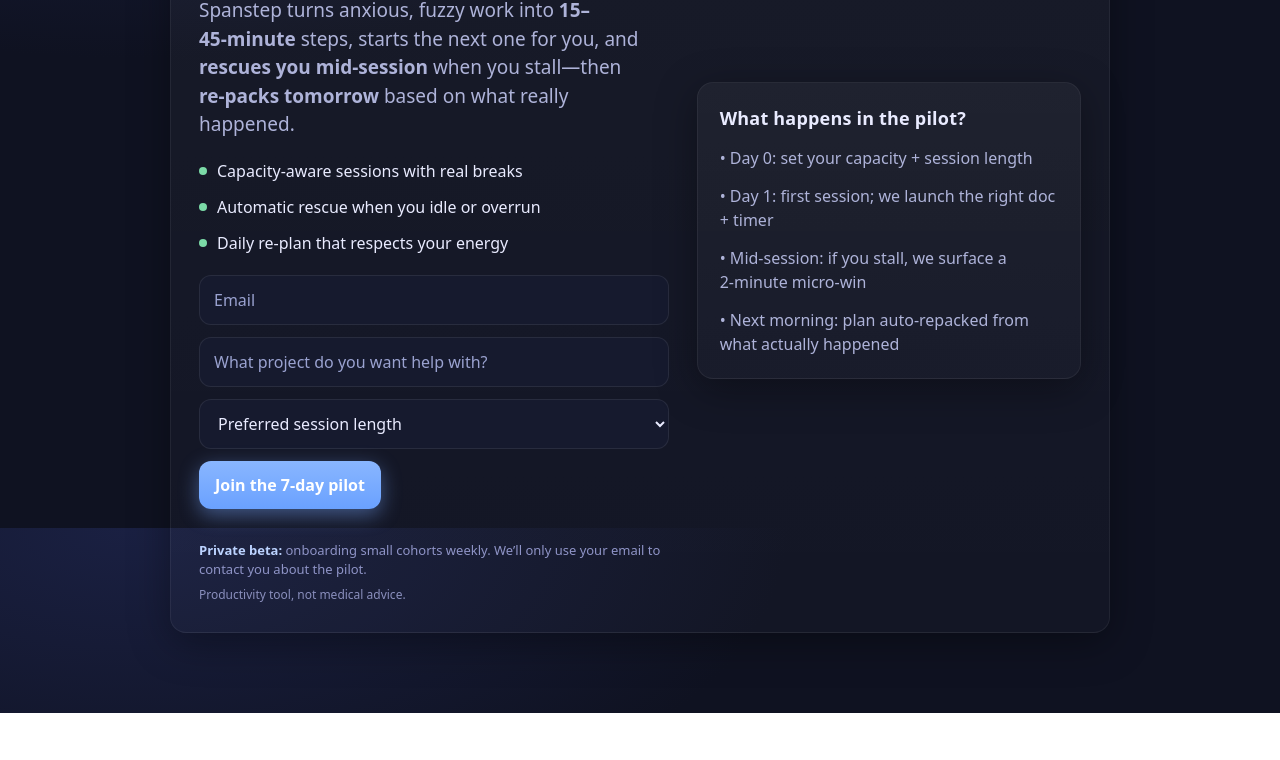
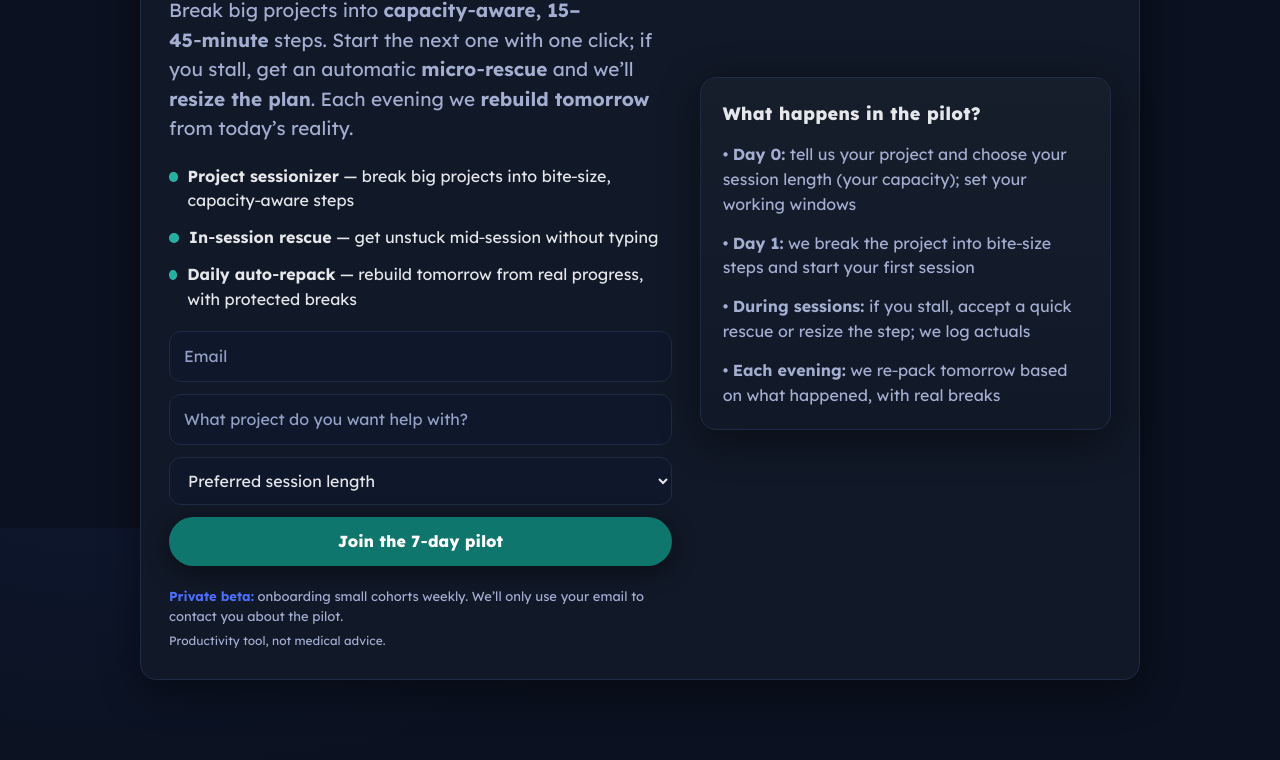
Before and after one commit to dlperez150-web/spanstep-site, a plain HTML site: page index.html in a window 1280 px wide. Shown: the part 272-1032 px from the top of the page. Before the commit the page ends 985 px from the top, so only its background shows below. Drawn offline with Linux system fonts and the light colour scheme.

Commit message:
Update index.html

```diff
--- a/index.html
+++ b/index.html
@@ -1,99 +1,98 @@
-
 <!DOCTYPE html>
 <html lang="en">
 <head>
   <meta charset="utf-8" />
   <meta name="viewport" content="width=device-width, initial-scale=1" />
-  <title>Spanstep — Ship big projects, gently</title>
-  <meta name="description" content="Spanstep turns big, anxious projects into 15–45-minute wins. Start the next step, get an automatic rescue when you stall, and wake up to a plan that fits your capacity." />
+  <title>Spanstep — Small steps. Steady progress.</title>
+  <meta name="description" content="Spanstep breaks big projects into capacity‑aware, 15–45‑minute steps. Start the next one with one click, get an automatic micro‑rescue when you stall, and wake up to a plan that fits what actually happened." />
+  <!-- Brand font -->
+  <link rel="preconnect" href="https://fonts.googleapis.com">
+  <link rel="preconnect" href="https://fonts.gstatic.com" crossorigin>
+  <link href="https://fonts.googleapis.com/css2?family=Lexend:wdth,wght@85..125,100..800&display=swap" rel="stylesheet">
   <style>
+    /* ---- Dark theme tokens ---- */
     :root{
-      --bg:#0f1221;
-      --card:#161a2e;
-      --ink:#e9ebff;
-      --muted:#aeb3d9;
-      --accent:#7aa9ff;
+      --bg:#0b1120;          /* page background */
+      --surface:#111827;     /* card background */
+      --surface-2:#0f172a;   /* header/footer/muted surface */
+      --ink:#e5e7eb;         /* primary text */
+      --muted:#a3aed1;       /* secondary text */
+      --divider:#1f2a44;     /* borders */
+      --brand:#22B0A2;       /* teal accent from brand */
+      --brand-2:#4C6FFF;     /* indigo secondary */
+      --brand-deep:#0F766E;  /* deep teal for buttons */
+      --brand-deep-hover:#0B6C64;
       --ok:#7BDAA7;
       --radius:16px;
+      --shadow: 0 10px 40px rgba(0,0,0,.45);
     }
     *{box-sizing:border-box}
     html,body{height:100%}
     body{
       margin:0;
-      font-family: ui-sans-serif, system-ui, -apple-system, Segoe UI, Roboto, Helvetica, Arial, Apple Color Emoji, Segoe UI Emoji;
-      background: radial-gradient(1200px 600px at 10% 0%, #1a2042 0%, var(--bg) 55%) no-repeat fixed;
+      font-family: "Lexend", Inter, system-ui, -apple-system, Segoe UI, Roboto, "Helvetica Neue", Arial, sans-serif;
+      background: radial-gradient(1200px 600px at 10% -10%, #0f1831 0%, var(--bg) 55%) fixed;
       color: var(--ink);
-      line-height:1.5;
+      line-height:1.55;
+      -webkit-font-smoothing: antialiased;
+      -moz-osx-font-smoothing: grayscale;
     }
-    .wrap{ max-width:980px; margin:0 auto; padding:48px 20px 80px; }
+    .wrap{ max-width:1040px; margin:0 auto; padding:40px 20px 80px; }
     header{ display:flex; align-items:center; justify-content:space-between; gap:16px; margin-bottom:24px; }
-    .logo{ display:flex; align-items:center; gap:12px; font-weight:700; letter-spacing:.2px; }
-    .logo-mark{
-      width:28px; height:28px; border-radius:8px;
-      background: conic-gradient(from 180deg at 50% 50%, #7aa9ff, #7BDAA7, #7aa9ff);
-      box-shadow: 0 0 0 2px rgba(122,169,255,.25), 0 10px 30px rgba(0,0,0,.35);
-    }
-    .card{
-      background: linear-gradient(180deg, rgba(255,255,255,.04), rgba(255,255,255,.02));
-      border: 1px solid rgba(255,255,255,.06);
-      border-radius: var(--radius);
-      box-shadow: 0 10px 40px rgba(0,0,0,.35);
-    }
+    .logo{ display:flex; align-items:center; gap:12px; font-weight:800; letter-spacing:.2px; color:var(--ink); font-size:20px; }
+    .logo-mark{ width:36px; height:36px; border-radius:50%; background:linear-gradient(135deg, var(--brand), var(--brand-2)); box-shadow:0 8px 24px rgba(0,0,0,.45);}
+    .card{ background: var(--surface); border:1px solid var(--divider); border-radius:16px; box-shadow: var(--shadow);}
     .hero{ display:grid; grid-template-columns: 1.1fr .9fr; gap:28px; align-items:center; padding:28px; margin-top:10px; }
     @media (max-width: 900px){ .hero{grid-template-columns: 1fr; padding:20px;} }
-    h1{ font-size: clamp(32px, 4.3vw, 52px); line-height:1.08; margin:8px 0 10px; }
-    .sub{ color: var(--muted); font-size: clamp(16px, 2.4vw, 19px); margin-bottom: 20px; }
+    h1{ color:var(--ink); font-size: clamp(32px, 4.3vw, 52px); line-height:1.08; margin:8px 0 10px; font-weight:800; }
+    .sub{ color: var(--muted); font-size: clamp(16px, 2.2vw, 19px); margin-bottom: 20px; }
     .bullets{ display:grid; gap:12px; margin:12px 0 20px; }
     .bullet{ display:flex; gap:10px; align-items:flex-start; color:var(--ink) }
-    .bullet i{ display:inline-block; width:8px; height:8px; border-radius:50%; background:var(--ok); margin-top:8px }
-    .cta{ display:flex; gap:12px; align-items:center; flex-wrap:wrap; margin-top:8px; }
-    input, select, button{ font: inherit; color: var(--ink); }
-    .field{
-      width:100%;
-      background: var(--card);
-      border:1px solid rgba(255,255,255,.08);
-      border-radius: 12px;
-      padding:12px 14px;
-      outline: none;
+    .bullet i{ display:inline-block; width:10px; height:10px; border-radius:50%; background:var(--brand); margin-top:8px; border:1px solid rgba(255,255,255,.08); }
+    /* STACKED form for clarity */
+    .cta{ display:grid; grid-template-columns:1fr; gap:12px; align-items:center; margin-top:16px; }
+    input, select, button{ font: inherit; }
+    .field{ width:100%; background: var(--surface-2); border:1px solid var(--divider); border-radius:12px; padding:12px 14px; color: var(--ink); outline: none; }
+    .field::placeholder{ color: #93a1c7 }
+    .field:focus{ border-color:var(--brand-deep); box-shadow:0 0 0 3px rgba(15,118,110,.35); }
+    .btn{ appearance: none; border:0; background: var(--brand-deep); color: white; font-weight:800; padding:12px 16px; border-radius:999px; cursor:pointer; box-shadow: 0 6px 24px rgba(0,0,0,.45);}
+    .btn:hover{ background: var(--brand-deep-hover); }
+    .btn:active{ transform: translateY(1px) }
+    .aside{ padding:22px; display:grid; gap:14px; background: linear-gradient(180deg, rgba(255,255,255,.02), rgba(255,255,255,0)); }
+    .aside h3{ margin:0; font-size:18px; letter-spacing:.2px; color:var(--ink); font-weight:800; }
+    .aside p{ margin:0; color:var(--muted) }
+    .foot{ margin-top:20px; color:var(--muted); font-size:13px; }
+    .pilot{ font-weight:700; color: var(--brand-2); }
+    .legal{ color:var(--muted); font-size:12px; margin-top:6px }
+    /* A little breathing room around form on mobile */
+    @media (max-width:600px){
+      .wrap{ padding-bottom: 64px; }
     }
-    .field::placeholder{ color:#9aa2d0 }
-    .btn{
-      appearance: none; border:0;
-      background: linear-gradient(180deg, #89b6ff, #6aa1ff);
-      color: white; font-weight:700;
-      padding:12px 16px; border-radius:12px; cursor:pointer;
-      box-shadow: 0 6px 20px rgba(122,169,255,.45);
-    }
-    .btn:active{ transform: translateY(1px) }
-    .aside{ padding:22px; display:grid; gap:14px; }
-    .aside h3{ margin:0; font-size:18px; letter-spacing:.2px }
-    .aside p{ margin:0; color:var(--muted) }
-    .foot{ margin-top:32px; color:#8f94c7; font-size:13px; }
-    .pilot{ font-weight:600; color:#bcd3ff }
-    .legal{ color:#8a8fbd; font-size:12px; margin-top:6px }
-    .mark{ opacity:.9; font-weight:700 }
   </style>
 </head>
 <body>
   <div class="wrap">
     <header>
-      <div class="logo"><div class="logo-mark" aria-hidden="true"></div><div>Spanstep <span class="mark">™</span></div></div>
+      <div class="logo">
+        <div class="logo-mark" aria-hidden="true"></div>
+        <div>Spanstep <span style="opacity:.6">™</span></div>
+      </div>
     </header>
 
-    <section class="card hero">
+    <section class="card hero" aria-label="Hero">
       <div>
-        <h1>Ship big projects, gently.</h1>
-        <p class="sub">Spanstep turns anxious, fuzzy work into <strong>15–45‑minute</strong> steps, starts the next one for you, and <strong>rescues you mid‑session</strong> when you stall—then <strong>re‑packs tomorrow</strong> based on what really happened.</p>
-        <div class="bullets">
-          <div class="bullet"><i></i><div>Capacity‑aware sessions with real breaks</div></div>
-          <div class="bullet"><i></i><div>Automatic rescue when you idle or overrun</div></div>
-          <div class="bullet"><i></i><div>Daily re‑plan that respects your energy</div></div>
+        <h1>Small steps. Steady progress.</h1>
+        <p class="sub">Break big projects into <strong>capacity‑aware, 15–45‑minute</strong> steps. Start the next one with one click; if you stall, get an automatic <strong>micro‑rescue</strong> and we’ll <strong>resize the plan</strong>. Each evening we <strong>rebuild tomorrow</strong> from today’s reality.</p>
+        <div class="bullets" role="list">
+          <div class="bullet"><i aria-hidden="true"></i><div><strong>Project sessionizer</strong> — break big projects into bite‑size, capacity‑aware steps</div></div>
+          <div class="bullet"><i aria-hidden="true"></i><div><strong>In‑session rescue</strong> — get unstuck mid‑session without typing</div></div>
+          <div class="bullet"><i aria-hidden="true"></i><div><strong>Daily auto‑repack</strong> — rebuild tomorrow from real progress, with protected breaks</div></div>
         </div>
 
         <form class="cta" action="#" method="post">
-          <input class="field" type="email" name="email" placeholder="Email" required />
-          <input class="field" type="text" name="project" placeholder="What project do you want help with?" />
-          <select class="field" name="session">
+          <input class="field" type="email" name="email" placeholder="Email" required aria-label="Email" />
+          <input class="field" type="text" name="project" placeholder="What project do you want help with?" aria-label="Project" />
+          <select class="field" name="session" aria-label="Preferred session length">
             <option value="">Preferred session length</option>
             <option>15 minutes</option>
             <option>20 minutes</option>
@@ -112,12 +111,12 @@
         </div>
       </div>
 
-      <aside class="aside card">
+      <aside class="aside card" aria-label="Pilot details">
         <h3>What happens in the pilot?</h3>
-        <p>• Day 0: set your capacity + session length</p>
-        <p>• Day 1: first session; we launch the right doc + timer</p>
-        <p>• Mid‑session: if you stall, we surface a 2‑minute micro‑win</p>
-        <p>• Next morning: plan auto‑repacked from what actually happened</p>
+        <p>• <strong>Day 0:</strong> tell us your project and choose your session length (your capacity); set your working windows</p>
+        <p>• <strong>Day 1:</strong> we break the project into bite‑size steps and start your first session</p>
+        <p>• <strong>During sessions:</strong> if you stall, accept a quick rescue or resize the step; we log actuals</p>
+        <p>• <strong>Each evening:</strong> we re‑pack tomorrow based on what happened, with real breaks</p>
       </aside>
     </section>
   </div>
```
